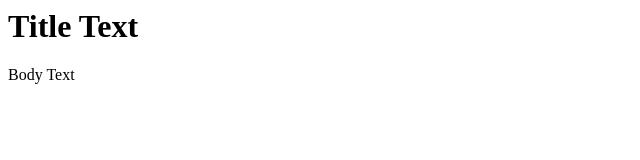
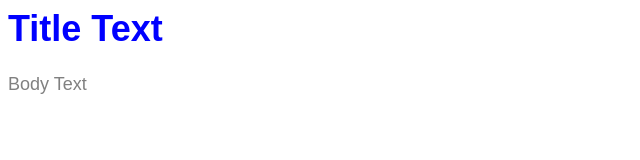
Before and after one commit to CCL404/cba_intro_dev, a plain HTML site: page index.html in a window 1280 px wide. Shown: the whole page, without its empty margins (0-640 px from the left). Drawn offline with Linux system fonts and the light colour scheme.

Commit message:
Update index.html and css files

```diff
--- a/index.css
+++ b/index.css
@@ -0,0 +1,21 @@
+*{
+
+    font-family: Arial;
+
+    }
+
+    h1 {
+
+    color: Blue;
+
+    font-size: 36px;
+
+    }
+
+    p {
+
+    font-size: 18px;
+
+    color: Gray;
+
+    }
--- a/index.html
+++ b/index.html
@@ -2,7 +2,8 @@
 
   <head>
 
-<title>Title Text</title>
+<title>Tips for Financial Cybersecurity</title>
+<link href="index.css" type="text/css" rel="stylesheet">
 
   </head>
 
```
